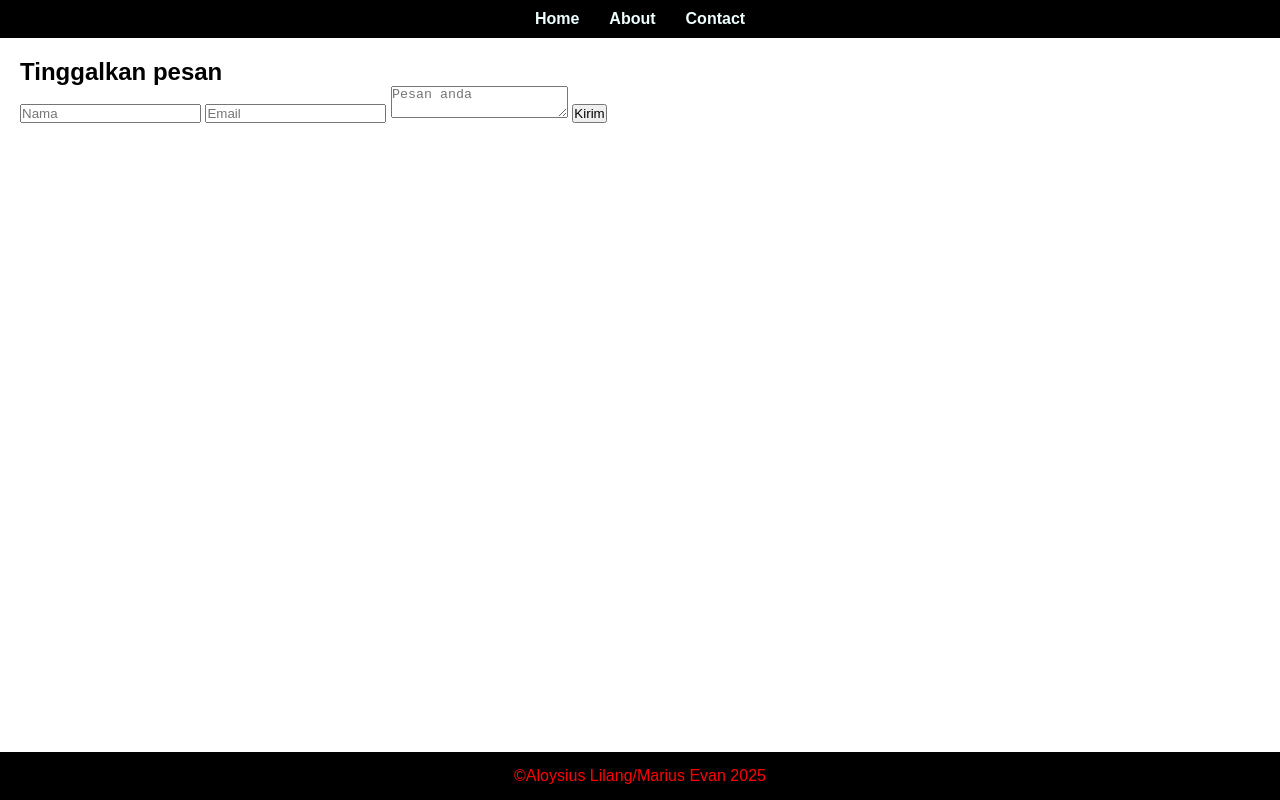
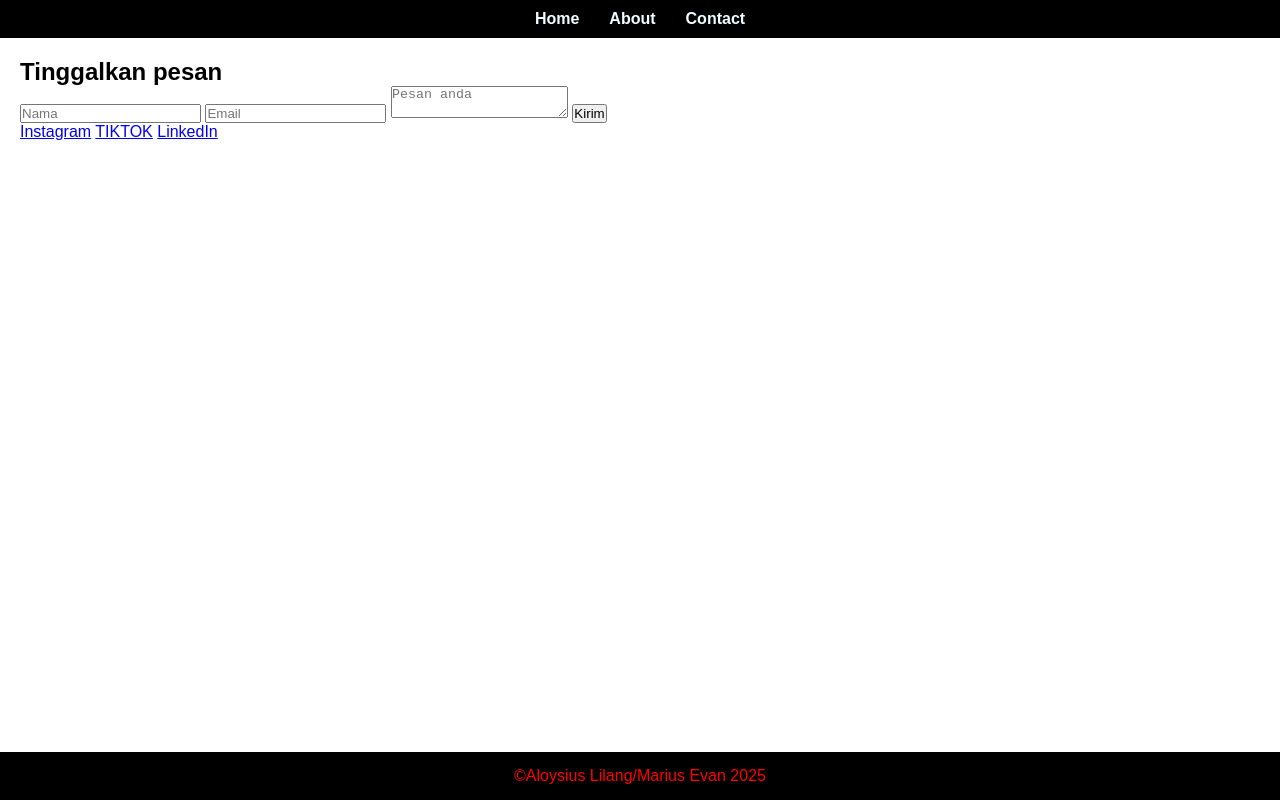
Before and after one commit to notforwork333/EVAN-LILANG_Ekskul_Coding_SMP_Kampus, a plain HTML site: page Contact.html in a window 1280 px wide. Drawn offline with Linux system fonts and the light colour scheme.

Commit message:
Update Contact.html

```diff
--- a/Contact.html
+++ b/Contact.html
@@ -29,7 +29,11 @@
                 <textarea placeholder="Pesan anda"></textarea>
                 <button type="submit">Kirim</button>
             </form>
-
+            <div class="social-media">
+                <a href="#">Instagram</a>
+                <a href="#">TIKTOK</a>
+                <a href="#">LinkedIn</a>
+            </div>
 
         </section>
     </main>
```
